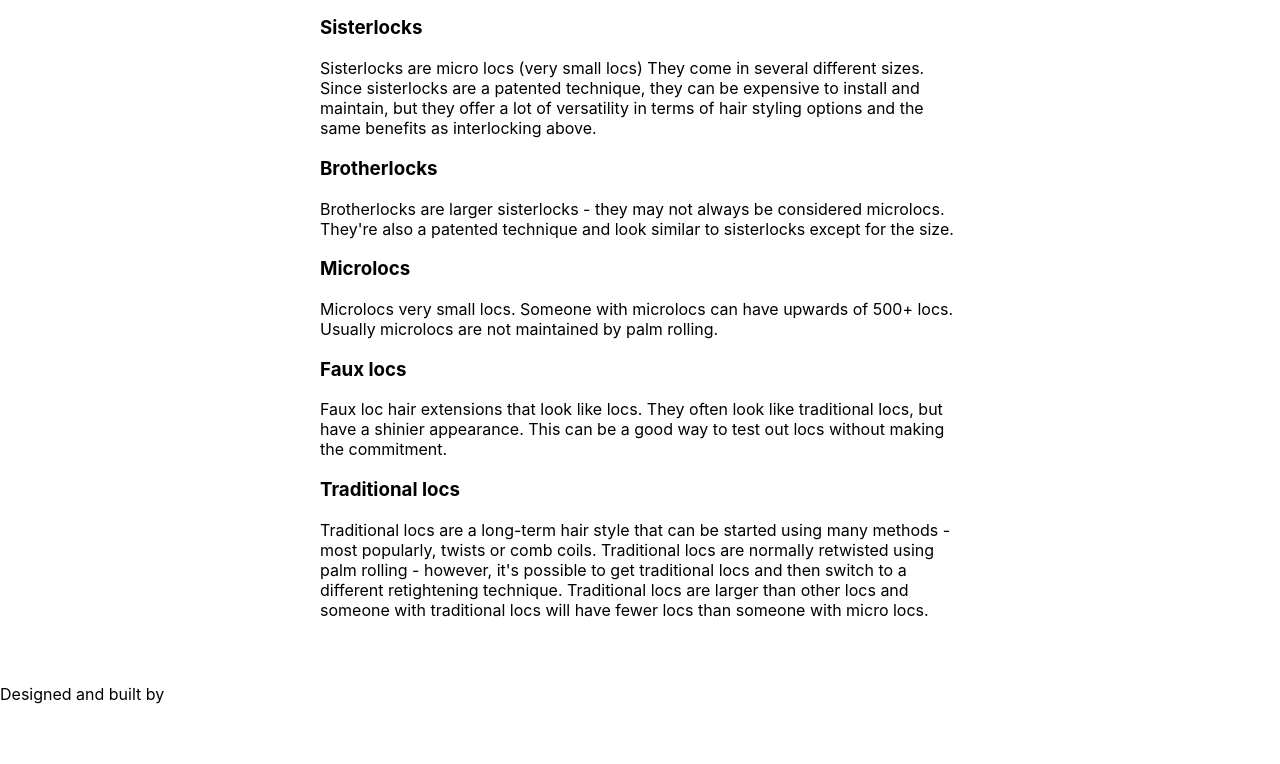
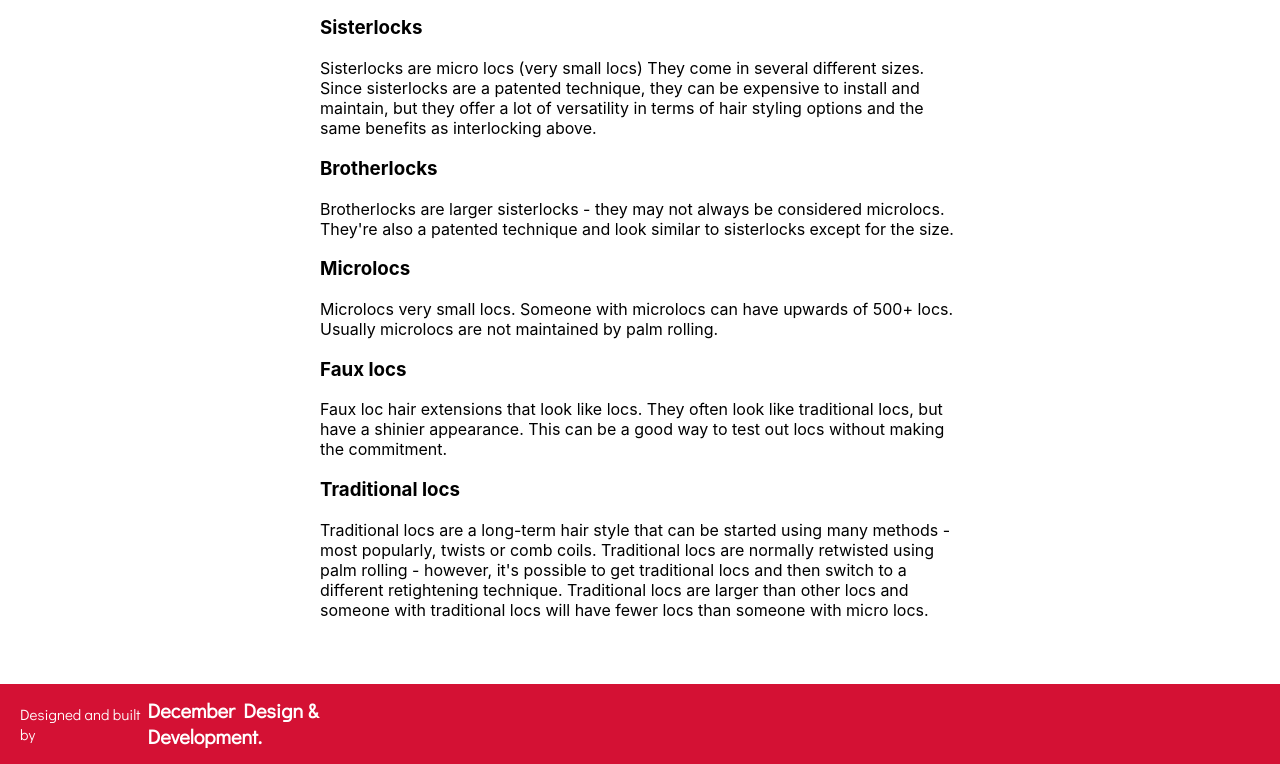
Before and after one commit to garnetred/loc-collective, a React (Create React App) app: page /styles in a window 1280 px wide. Shown: the part 337-1101 px from the top of the page. Before the commit the page ends 1041 px from the top, so only its background shows below. Built offline with nearby package versions, Linux system fonts and the light colour scheme.

Commit message:
Finalize footer styling

```diff
--- a/src/Components/Footer/Footer.css
+++ b/src/Components/Footer/Footer.css
@@ -0,0 +1,40 @@
+.loc-collective-footer {
+  display: flex;
+  flex-direction: row;
+  justify-content: space-between;
+  font-family: 'Didact Gothic', sans-serif;
+  background-color: #d41134;
+  color: white;
+  align-items: center;
+  height: 10%;
+  font-size: 15px;
+  /* margin: 0 10px; */
+  width: 100vw;
+}
+
+.footer-container {
+  display: flex;
+  flex-direction: row;
+  width: 31%;
+  text-align: left;
+  height: 100%;
+  align-items: center;
+  justify-content: space-between;
+  margin: 0 20px;
+}
+
+.production-link {
+  font-weight: bolder;
+  font-size: 20px;
+  /* margin-right: ; */
+  border-bottom: 2px solid transparent;
+}
+
+.production-link:hover,
+.production-link:focus {
+  border-bottom: 2px solid white;
+}
+
+.period {
+  font-size: 20px;
+}
--- a/src/Components/Footer/Footer.js
+++ b/src/Components/Footer/Footer.js
@@ -1,13 +1,22 @@
-import React from "react";
-import { NavLink, Link } from "react-router-dom";
-import "./Footer.css";
+import React from 'react';
+import { NavLink, Link } from 'react-router-dom';
+import './Footer.css';
 
 const Footer = () => {
   return (
     <footer className="loc-collective-footer">
-        <p>Designed and built by
-            <a href="https://www.decemberdevelopment.com">December Design & Development</a>
-            </p>
+      <section className="footer-container">
+        <p>Designed and built by</p>
+        <a
+          href="https://www.decemberdevelopment.com"
+          target="_blank"
+          rel="noopener noreferrer"
+          className="production-link"
+        >
+          December Design & Development
+          <span className="period">.</span>
+        </a>
+      </section>
     </footer>
   );
 };
```
